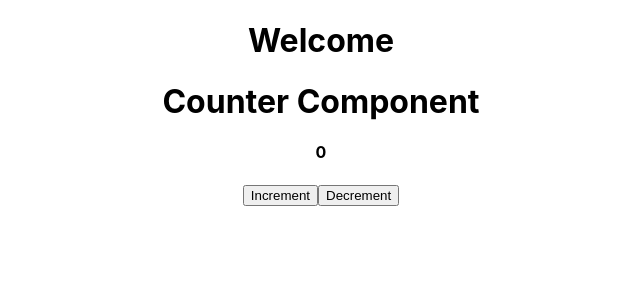
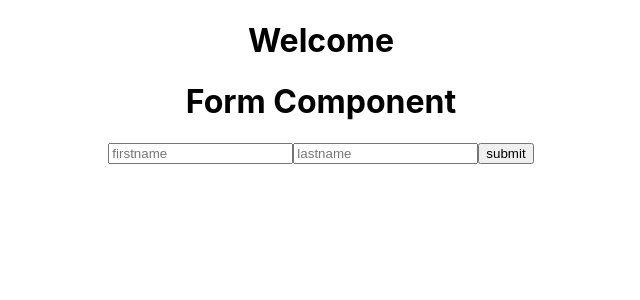
Before and after one commit to zumod/react-revision, a React (Create React App) app: page / in a window 1280 px wide. Shown: the top 300 px of the page, without its empty margins (319-959 px from the left). Built offline with nearby package versions, Linux system fonts and the light colour scheme.

Commit message:
added form component

```diff
--- a/src/App.js
+++ b/src/App.js
@@ -1,8 +1,9 @@
 import React, { Component } from "react";
 import "./App.css";
-import Name from "./component/Name";
-import Age from "./component/Age";
-import Counter from "./component/Counter";
+// import Name from "./component/Name";
+// import Age from "./component/Age";
+// import Counter from "./component/Counter";
+import Forms from "./component/Forms";
 
 export default class App extends Component {
   state = {
@@ -33,8 +34,9 @@ export default class App extends Component {
         <h2>{this.state.name}</h2>
         <h2>{this.state.age}</h2>
         <button onClick={this.handleChange}>Click me to change</button>
-        <button onClick={this.handleChangeBack}>Change back</button> */}
-        <Counter />
+        <button onClick={this.handleChangeBack}>Change back</button>
+        <Counter /> */}
+        <Forms />
       </div>
     );
   }
--- a/src/component/Counter.js
+++ b/src/component/Counter.js
@@ -11,6 +11,7 @@ export default class Counter extends Component {
             counter: this.state.counter + 1
         })
     }
+
     onDecrement = () => {
         this.setState({
             counter: this.state.counter - 1
--- /dev/null
+++ b/src/component/Forms.js
@@ -0,0 +1,32 @@
+import React, { Component } from "react";
+
+export default class Forms extends Component {
+
+  state = {
+    firstName: '',
+    lastName: ''
+  }
+
+  myChange = (event) => {
+    this.setState({
+      [event.target.name]: event.target.value,
+      [event.target.name]: event.target.value
+    })
+  }
+
+  myClick = (event) => {
+    event.preventDefault();
+    console.log(this.state)
+  }
+
+  render() {
+    return (
+      <form>
+        <h1>Form Component</h1>
+        <input type="text" name='firstName' onChange={this.myChange} placeholder='firstname'/>
+        <input type="text" name='lastName' onChange={this.myChange} placeholder='lastname'/>
+        <button onClick={this.myClick}>submit</button>
+      </form>
+    );
+  }
+}
```
